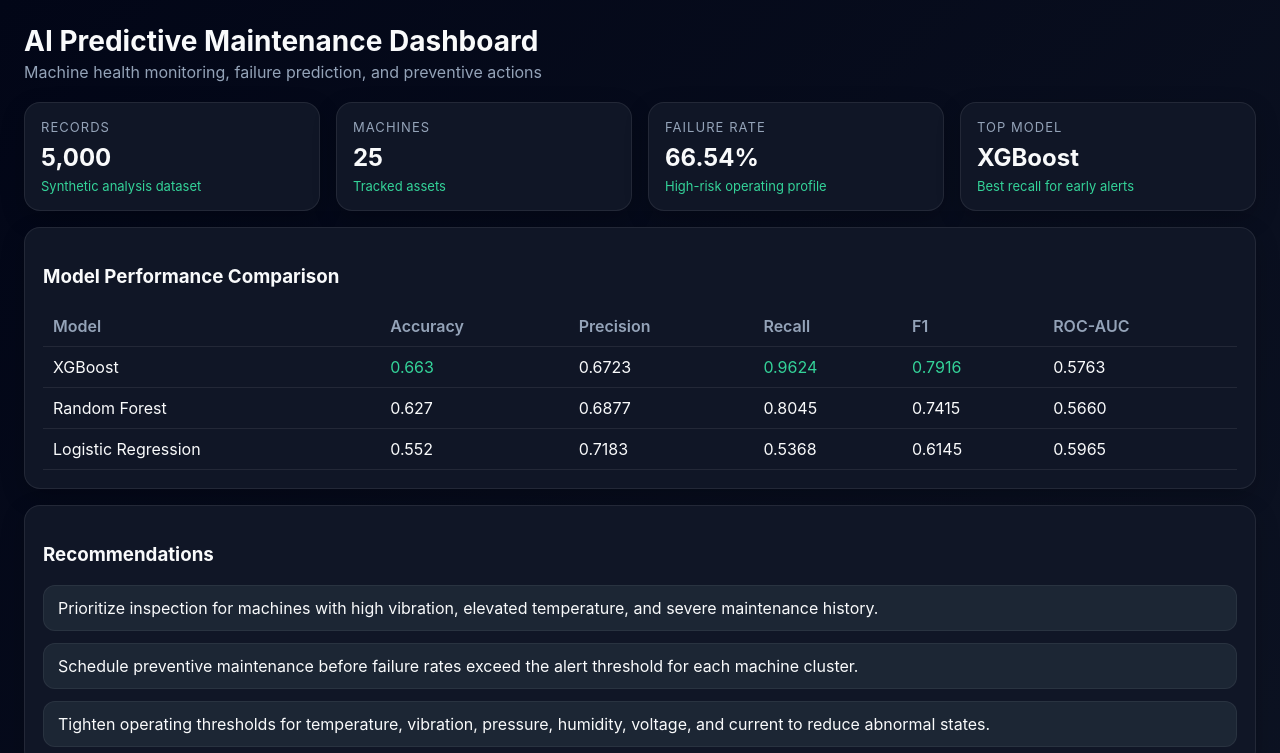
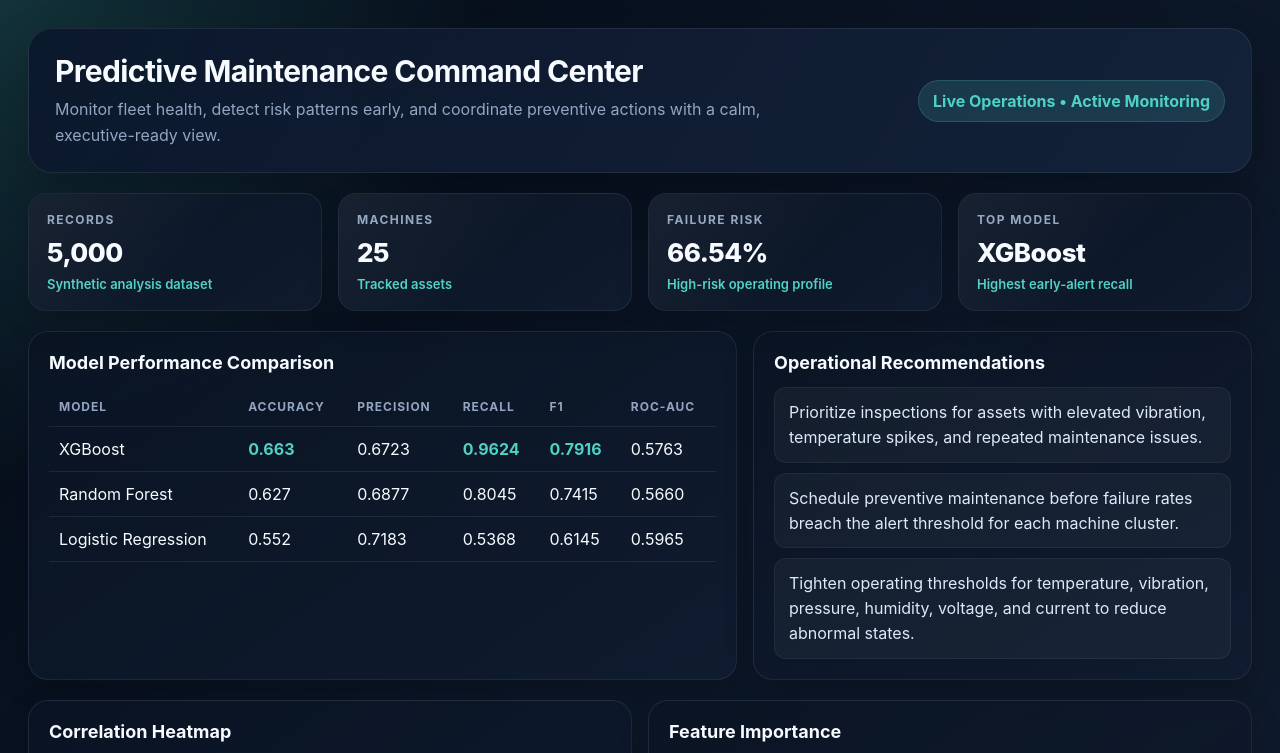
Before and after one commit to Nithinreddy44/Predictive-Maintenance-and-Process-Intelligence-by-Infosys, a plain HTML site: page dashboard.html in a window 1280 px wide. Shown: the top 753 px of the page. Drawn offline with Linux system fonts and the light colour scheme; files whose address does not match are found by name.

Commit message:
Add files via upload

```diff
--- a/dashboard.html
+++ b/dashboard.html
@@ -3,77 +3,215 @@
 <head>
   <meta charset="UTF-8" />
   <meta name="viewport" content="width=device-width, initial-scale=1.0" />
-  <title>Predictive Maintenance Dashboard</title>
+  <title>Predictive Maintenance Command Center</title>
   <style>
     :root {
-      --bg: #0f172a;
-      --panel: #111827;
-      --panel-2: #1f2937;
-      --text: #f9fafb;
-      --muted: #94a3b8;
-      --accent: #38bdf8;
-      --accent-2: #34d399;
-      --warn: #f59e0b;
-      --danger: #ef4444;
+      --bg: #07111f;
+      --panel: rgba(10, 20, 36, 0.9);
+      --panel-2: rgba(16, 28, 47, 0.95);
+      --text: #f7fbff;
+      --muted: #93a5c0;
+      --accent: #4fd1c5;
+      --accent-2: #7c93ff;
+      --warn: #fbbf24;
+      --danger: #ff6b6b;
+      --border: rgba(255,255,255,0.08);
     }
 
     * { box-sizing: border-box; }
     body {
       margin: 0;
       font-family: Inter, -apple-system, BlinkMacSystemFont, "Segoe UI", sans-serif;
-      background: linear-gradient(135deg, #020617, #111827);
+      background:
+        radial-gradient(circle at top left, rgba(79, 209, 197, 0.2), transparent 24%),
+        linear-gradient(135deg, #040b16 0%, #0c1728 45%, #111c2f 100%);
       color: var(--text);
-      padding: 24px;
+      padding: 28px;
     }
-    .header {
-      display: flex; justify-content: space-between; align-items: center; gap: 16px;
-      margin-bottom: 20px;
+
+    .shell {
+      max-width: 1400px;
+      margin: 0 auto;
+      display: grid;
+      gap: 20px;
     }
-    .header h1 { margin: 0; font-size: 28px; }
-    .header p { margin: 4px 0 0; color: var(--muted); }
-    .grid { display: grid; gap: 16px; }
-    .cards { display: grid; grid-template-columns: repeat(auto-fit, minmax(180px, 1fr)); gap: 16px; }
+
+    .hero {
+      display: flex;
+      justify-content: space-between;
+      align-items: center;
+      gap: 16px;
+      padding: 24px 26px;
+      background: linear-gradient(120deg, rgba(12,24,44,0.95), rgba(20,34,58,0.95));
+      border: 1px solid var(--border);
+      border-radius: 24px;
+      box-shadow: 0 20px 45px rgba(0,0,0,0.25);
+    }
+
+    .hero h1 {
+      margin: 0 0 8px;
+      font-size: 30px;
+      font-weight: 700;
+      letter-spacing: -0.02em;
+    }
+
+    .hero p {
+      margin: 0;
+      color: var(--muted);
+      max-width: 720px;
+      line-height: 1.6;
+    }
+
+    .badge {
+      padding: 10px 14px;
+      border-radius: 999px;
+      background: rgba(79, 209, 197, 0.15);
+      color: var(--accent);
+      font-weight: 700;
+      border: 1px solid rgba(79, 209, 197, 0.2);
+      white-space: nowrap;
+    }
+
+    .cards {
+      display: grid;
+      grid-template-columns: repeat(auto-fit, minmax(220px, 1fr));
+      gap: 16px;
+    }
+
     .card {
-      background: rgba(17,24,39,0.95);
-      border: 1px solid rgba(255,255,255,0.08);
-      border-radius: 16px;
-      padding: 16px;
-      box-shadow: 0 8px 24px rgba(0,0,0,0.2);
+      background: linear-gradient(145deg, var(--panel), var(--panel-2));
+      border: 1px solid var(--border);
+      border-radius: 18px;
+      padding: 18px;
+      box-shadow: 0 12px 30px rgba(0,0,0,0.2);
+      position: relative;
+      overflow: hidden;
     }
-    .card .label { color: var(--muted); font-size: 13px; text-transform: uppercase; letter-spacing: 0.08em; }
-    .card .value { font-size: 24px; font-weight: 700; margin-top: 8px; }
-    .card .delta { margin-top: 6px; color: var(--accent-2); font-size: 13px; }
+
+    .card::after {
+      content: "";
+      position: absolute;
+      inset: 0;
+      background: linear-gradient(130deg, rgba(255,255,255,0.06), transparent 55%);
+      pointer-events: none;
+    }
+
+    .card .label {
+      color: var(--muted);
+      font-size: 12px;
+      text-transform: uppercase;
+      letter-spacing: 0.12em;
+      font-weight: 700;
+    }
+
+    .card .value {
+      font-size: 26px;
+      font-weight: 800;
+      margin-top: 10px;
+      letter-spacing: -0.02em;
+    }
+
+    .card .delta {
+      margin-top: 8px;
+      color: var(--accent);
+      font-size: 13px;
+      font-weight: 600;
+    }
+
+    .grid {
+      display: grid;
+      gap: 16px;
+      grid-template-columns: 1.35fr 0.95fr;
+    }
 
     .panel {
-      background: rgba(17,24,39,0.95);
+      background: linear-gradient(145deg, var(--panel), var(--panel-2));
+      border: 1px solid var(--border);
+      border-radius: 20px;
+      padding: 20px;
+      box-shadow: 0 12px 30px rgba(0,0,0,0.2);
+    }
+
+    .panel h3 {
+      margin: 0 0 14px;
+      font-size: 18px;
+      font-weight: 700;
+    }
+
+    table {
+      width: 100%;
+      border-collapse: collapse;
+      margin-top: 6px;
+    }
+
+    th, td {
+      padding: 12px 10px;
+      text-align: left;
+      border-bottom: 1px solid rgba(255,255,255,0.08);
+    }
+
+    th {
+      color: var(--muted);
+      font-size: 12px;
+      text-transform: uppercase;
+      letter-spacing: 0.08em;
+      font-weight: 700;
+    }
+
+    tbody tr:hover {
+      background: rgba(255,255,255,0.03);
+    }
+
+    .good { color: var(--accent); font-weight: 700; }
+    .warn { color: var(--warn); font-weight: 700; }
+
+    .recommendations {
+      display: grid;
+      gap: 10px;
+    }
+
+    .recommendations div {
+      background: rgba(255,255,255,0.04);
+      padding: 12px 14px;
+      border-radius: 12px;
+      border: 1px solid rgba(255,255,255,0.06);
+      color: #dce9f9;
+      line-height: 1.55;
+    }
+
+    .chart-grid {
+      display: grid;
+      grid-template-columns: repeat(2, minmax(0, 1fr));
+      gap: 16px;
+    }
+
+    .chart-grid img {
+      width: 100%;
+      height: auto;
+      border-radius: 14px;
       border: 1px solid rgba(255,255,255,0.08);
-      border-radius: 16px;
-      padding: 18px;
-      box-shadow: 0 8px 24px rgba(0,0,0,0.2);
+      background: #fff;
     }
-    table { width: 100%; border-collapse: collapse; margin-top: 10px; }
-    th, td { padding: 10px; text-align: left; border-bottom: 1px solid rgba(255,255,255,0.08); }
-    th { color: var(--muted); font-weight: 600; }
-    .good { color: var(--accent-2); }
-    .warn { color: var(--warn); }
-    .chart-grid { display: grid; grid-template-columns: repeat(2, minmax(0, 1fr)); gap: 16px; margin-top: 16px; }
-    .chart-grid img { width: 100%; height: auto; border-radius: 12px; border: 1px solid rgba(255,255,255,0.08); }
-    .recommendations { display: grid; gap: 12px; margin-top: 10px; }
-    .recommendations div {
-      background: rgba(31,41,55,0.9);
-      padding: 12px 14px; border-radius: 12px; border: 1px solid rgba(255,255,255,0.06);
+
+    @media (max-width: 980px) {
+      .grid { grid-template-columns: 1fr; }
+      .chart-grid { grid-template-columns: 1fr; }
     }
-    @media (max-width: 900px) {
-      .chart-grid { grid-template-columns: 1fr; }
+
+    @media (max-width: 720px) {
+      body { padding: 16px; }
+      .hero { flex-direction: column; align-items: flex-start; }
     }
   </style>
 </head>
 <body>
-  <div class="header">
+  <div class="shell">
+    <div class="hero">
       <div>
-      <h1>AI Predictive Maintenance Dashboard</h1>
-      <p>Machine health monitoring, failure prediction, and preventive actions</p>
+        <h1>Predictive Maintenance Command Center</h1>
+        <p>Monitor fleet health, detect risk patterns early, and coordinate preventive actions with a calm, executive-ready view.</p>
       </div>
+      <div class="badge">Live Operations • Active Monitoring</div>
     </div>
 
     <div class="cards">
@@ -88,18 +226,18 @@
         <div class="delta">Tracked assets</div>
       </div>
       <div class="card">
-      <div class="label">Failure Rate</div>
+        <div class="label">Failure Risk</div>
         <div class="value">66.54%</div>
         <div class="delta">High-risk operating profile</div>
       </div>
       <div class="card">
         <div class="label">Top Model</div>
         <div class="value">XGBoost</div>
-      <div class="delta">Best recall for early alerts</div>
+        <div class="delta">Highest early-alert recall</div>
       </div>
     </div>
 
-  <div class="grid" style="margin-top:16px;">
+    <div class="grid">
       <div class="panel">
         <h3>Model Performance Comparison</h3>
         <table>
@@ -143,10 +281,10 @@
       </div>
 
       <div class="panel">
-      <h3>Recommendations</h3>
+        <h3>Operational Recommendations</h3>
         <div class="recommendations">
-        <div>Prioritize inspection for machines with high vibration, elevated temperature, and severe maintenance history.</div>
-        <div>Schedule preventive maintenance before failure rates exceed the alert threshold for each machine cluster.</div>
+          <div>Prioritize inspections for assets with elevated vibration, temperature spikes, and repeated maintenance issues.</div>
+          <div>Schedule preventive maintenance before failure rates breach the alert threshold for each machine cluster.</div>
           <div>Tighten operating thresholds for temperature, vibration, pressure, humidity, voltage, and current to reduce abnormal states.</div>
         </div>
       </div>
@@ -170,5 +308,6 @@
         <img src="outputs/failure_trend.png" alt="Failure trend chart" />
       </div>
     </div>
+  </div>
 </body>
 </html>
```
Also changed, not shown: dataset_view.html (added, +40 -0 lines), index.html (added, +37 -0 lines), report.html (added, +76 -0 lines). Lines whose indentation alone changed are shown as unchanged.
